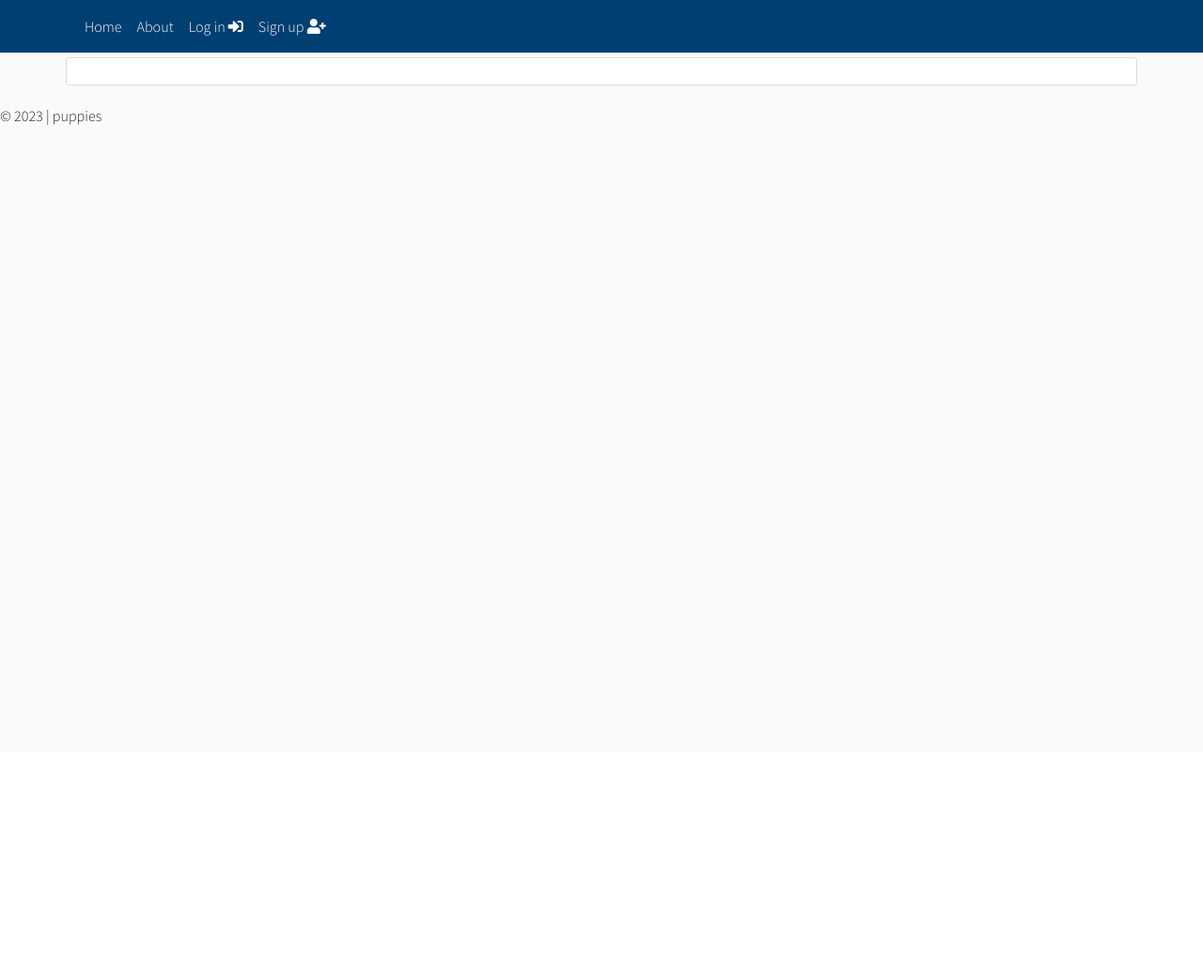
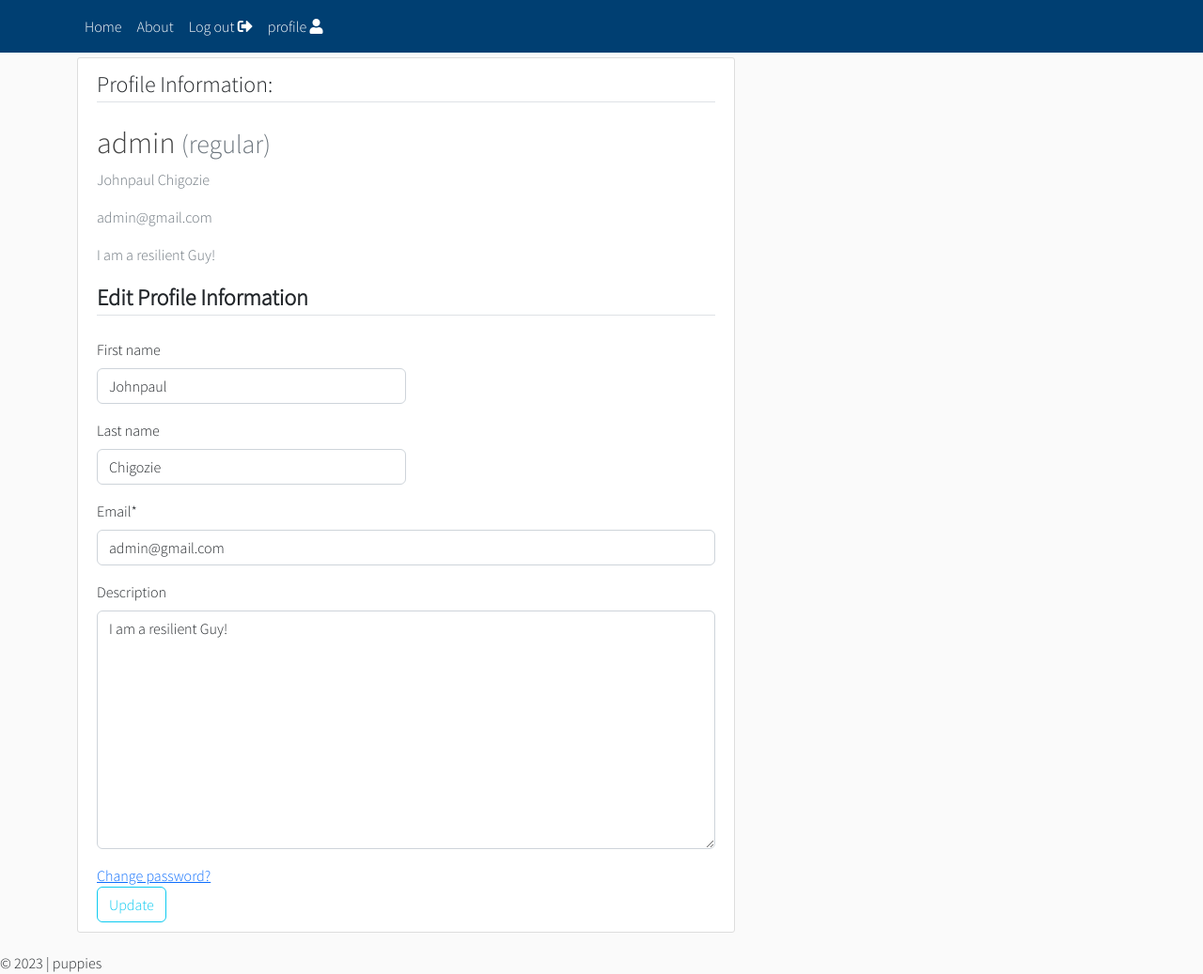
Before and after one commit to johnpauljpc/medblog, a Django app: page /profile/admin/ in a window 1280 px wide. Shown: the whole page at 94% size. Before the commit the page ends 133 px from the top, so only its background shows below. Run offline with Django 4.2, Linux system fonts and the light colour scheme; data comes from the database, SQL or seed files in the repository; both versions use the stored data as it was after the commit; some libraries are stand-ins or nearby versions.

Commit message:
started user profile

```diff
--- a/core/templates/core/partials/nav.html
+++ b/core/templates/core/partials/nav.html
@@ -20,7 +20,7 @@
                     <a class="nav-item nav-link" href="{% url 'logout' %}">
                         Log out <i class="fas fa-sign-out-alt"></i>
                     </a>
-                    <a class="nav-item nav-link" href="{% url 'register' %}">
+                    <a class="nav-item nav-link" href="{% url 'profile' user.username %}">
                         profile <i class="fas fa-user"></i>
                     </a>
                     {% else %}
--- a/users/forms.py
+++ b/users/forms.py
@@ -1,6 +1,6 @@
 # django_project/users/forms.py
 from django import forms
-from django.contrib.auth.forms import UserCreationForm, AuthenticationForm
+from django.contrib.auth.forms import UserCreationForm, AuthenticationForm, UserChangeForm
 from django.contrib.auth import get_user_model
 from captcha.fields import ReCaptchaField
 from captcha.widgets import ReCaptchaV2Checkbox, ReCaptchaV3
@@ -14,7 +14,7 @@
 
     class Meta:
         model = get_user_model()
-        fields = ['first_name', 'last_name', 'username', 'email', 'password1', 'password2']
+        fields = ['first_name', 'last_name', 'username',  'email','description', 'password1', 'password2']
 
     # def save(self, commit=True):
     #     user = super(UserRegistrationForm, self).save(commit=False)
@@ -40,21 +40,8 @@
 
     captcha = ReCaptchaField(widget=ReCaptchaV2Checkbox())
 
-#     captcha = ReCaptchaField(
-#     widget=ReCaptchaV3(
-#         attrs={
-#             'required_score':0.85,
-#         }
-#     )
-# )
 
-# captcha = ReCaptchaField(
-#     widget=ReCaptchaV2Checkbox(
-#         attrs={
-#             'data-theme': 'dark',
-#             'data-size': 'compact',
-#         }
-#     )
-# )
-# The ReCaptchaV2Invisible widget
-# ignores the "data-size" attribute in favor of 'data-size="invisible"'
+class profileForm(forms.ModelForm):
+    class Meta:
+        model = get_user_model()
+        fields = ['first_name', 'last_name', 'email', 'description']
--- /dev/null
+++ b/users/templates/profile.html
@@ -0,0 +1,47 @@
+{% extends "core/base.html" %}
+{% load static %}
+{% load crispy_forms_tags %}
+{% block title %}Profile{% endblock title%}
+
+
+
+{% block content %}
+<div class="content-section col-lg-12 col-md-12 col-sm-12 tutorial-style" style="min-height:65vh; max-width: 700px;">
+    <legend class="border-bottom mb-4">Profile Information:</legend>
+    <form method="POST" enctype="multipart/form-data">
+        {% csrf_token %}
+        <div class="media">
+            <div class="media-body">
+                <h2 class="account-heading">{{ form.instance.username }}
+                    <small class="text-muted">({{ form.instance.status }})</small>
+                </h2>
+                <p class="text-secondary">{{ form.instance.first_name }} {{ form.instance.last_name }}</p>
+                <p class="text-secondary">{{ form.instance.email }}</p>
+                <p class="text-secondary">{{ form.instance.description }}</p>
+            </div>
+        </div>
+
+        {% if user.username == form.instance.username %}
+            <fieldset class="form-group">
+                <legend class="border-bottom mb-4"><b>Edit Profile Information</b></legend>
+                <div class="form-row">
+                    <div class="form-group col-md-6 mb-0">
+                        {{ form.first_name|as_crispy_field }}
+                    </div>
+                    <div class="form-group col-md-6 mb-0">
+                        {{ form.last_name|as_crispy_field }}
+                    </div>
+                </div>
+                {{ form.email|as_crispy_field }}
+                {{ form.description|as_crispy_field }}
+
+                <a href="/">Change password?</a>
+            </fieldset>
+            <div class="form-group">
+                <button class="btn btn-outline-info" type="submit">Update</button>
+            </div>
+        {% endif %}
+    </form>
+</div>
+
+{% endblock content%}
--- a/users/urls.py
+++ b/users/urls.py
@@ -1,12 +1,14 @@
 from django.urls import path
-from .views import userRegistration, loginView, logoutView
+from .views import (userRegistration, loginView,
+                     logoutView, userProfile)
 
 from django.contrib.auth import views as auth_view
 
 urlpatterns = [
     path('register/', userRegistration, name='register'),
     path('login/', loginView, name="login"),
-    path('logout/', logoutView, name='logout')
+    path('logout/', logoutView, name='logout'),
+    path('profile/<username>/', userProfile.as_view(), name = 'profile')
 
     ## Built in login and logout view
     # path('login/', auth_view.LoginView.as_view(template_name = 'auth/login.html'), name = "login"),
--- a/users/views.py
+++ b/users/views.py
@@ -1,9 +1,11 @@
 from django.shortcuts import render, redirect
 
 from django.contrib.auth import login, authenticate, logout, get_user_model
-from .forms import UserRegistrationForm, loginForm
+from .forms import UserRegistrationForm, loginForm, profileForm
 from django.contrib import messages
 from django.contrib.auth.forms import AuthenticationForm
+from django.views.generic import View
+from django.http import HttpResponse
 
 
 
@@ -67,3 +69,28 @@
     logout(request)
     messages.info(request, "You have been logged out")
     return render(request, 'auth/logout.html')
+
+class userProfile(View):
+    def get( self, request, username, *args, **kwargs):
+        user = get_user_model().objects.filter(username=username).first()
+        if user:
+            form = profileForm(instance = user)
+            context = {'user':user, 'form':form}
+            return render(request, 'profile.html', context)
+        else:
+            return redirect('/')
+
+
+    def post( self, request, username, *args, **kwargs):
+        user = request.user
+        if user:
+            form = profileForm( request.POST, instance = user,)
+            context = {'user':user, 'form':form}
+
+            if form.is_valid():
+                form.save()
+                messages.info(request, "profile is updated")
+
+            return render(request, 'profile.html', context)
+        else:
+            return redirect('/')
```
Also changed, not shown: db.sqlite3.
